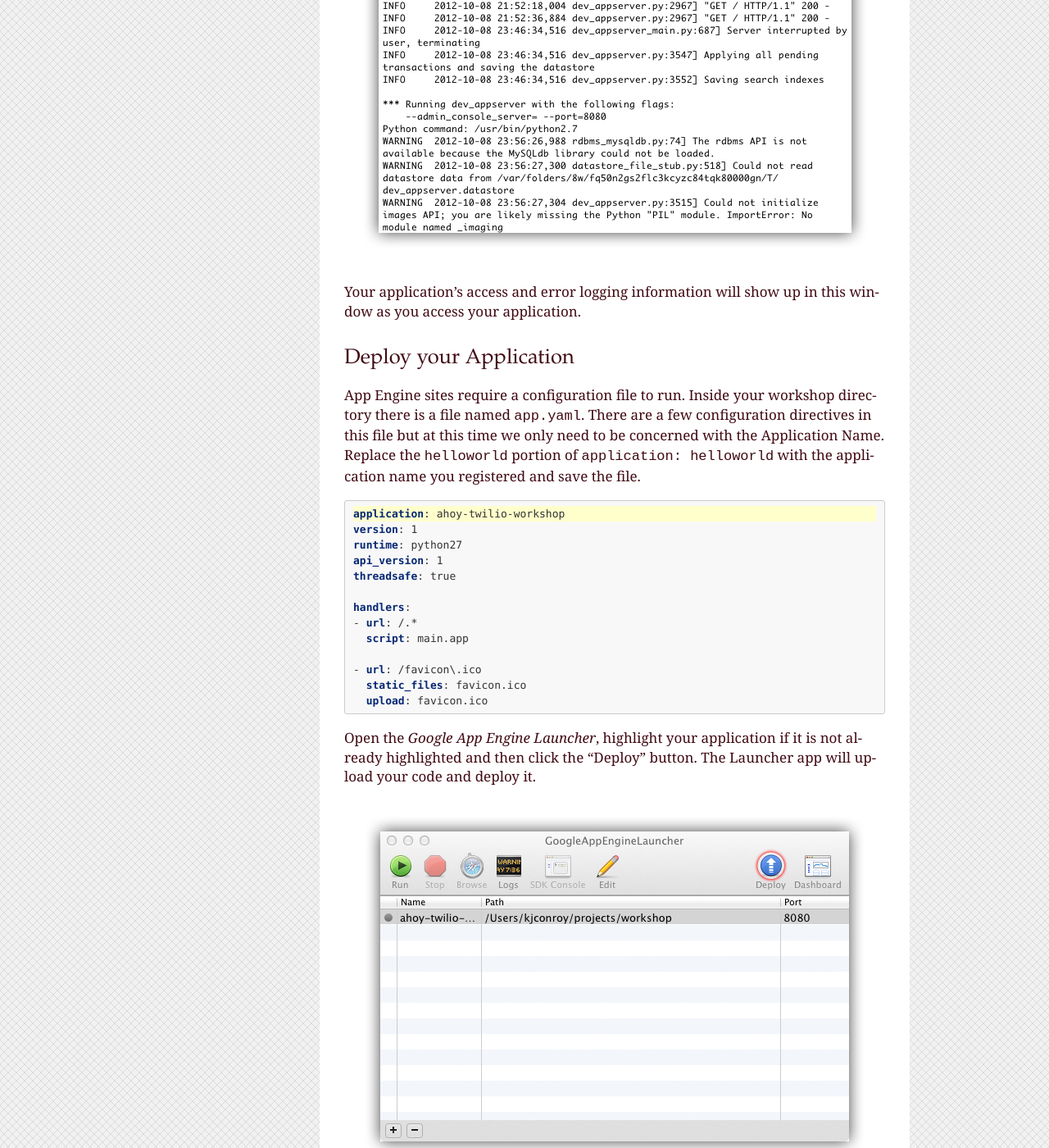
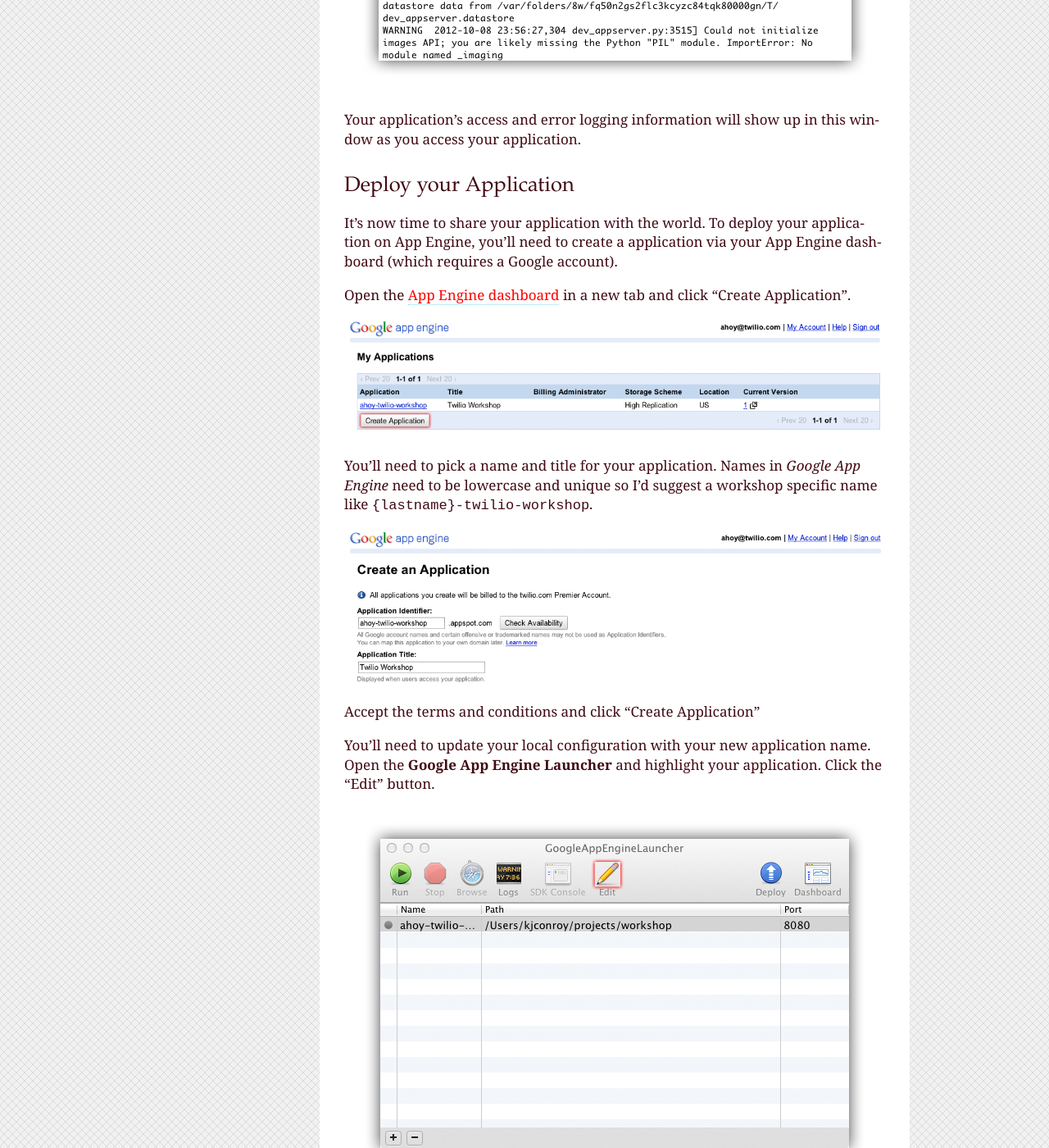
Before and after one commit to twilio/workshop, a Sphinx documentation site: the page built from docs/setup.rst, in a window 1280 px wide and 1400 px high, scrolled down 4812 px. Shown: the whole window at 82% size. Built offline with Sphinx 7.4.7, drawn with Linux system fonts in a browser that asks for light colours; some of the changed text lies outside the part shown.

Commit message:
Add instructions for 2-step authentication
Reorder deploy and edit

```diff
--- a/docs/setup.rst
+++ b/docs/setup.rst
@@ -37,12 +37,9 @@
 ---------------------------
 
 Download and unzip the `workshop materials
-<https://github.com/twilio/workshop/zipball/master>`_. You can also clone this
-repository if you have git installed.
-
-.. code-block:: bash
-
-   $ git clone https://github.com/twilio/workshop.git
+<https://github.com/twilio/workshop/zipball/master>`_. If you are familiar with
+``git``, you can also fork this repository `on Github
+<https://github.com/twilio/workshop>`_.
 
 Install a Text Editor
 ---------------------
@@ -63,11 +60,12 @@
 --------------
 
 Open up Terminal or command prompt window and type the following command. If
-you aren't sure how to launch your command prompt, ask a TA or a neighbor for help.
+you aren't sure how to launch your command prompt, ask a TA or a neighbor for
+help.
 
 .. code-block:: bash
 
-   $ python --version
+   python --version
 
 If the output contains ``Python 2.7.x``, your Python installation is ready to
 go. If not, download the installer for your operating system:
@@ -85,7 +83,7 @@
 
 .. code-block:: bash
 
-   $ python --version
+   python --version
    Python 2.7.3
 
 Install the App Engine SDK
@@ -99,23 +97,6 @@
 - `App Engine SDK OS X Installer <http://googleappengine.googlecode.com/files/GoogleAppEngineLauncher-1.7.2.dmg>`_
 - `App Engine SDK Linux/Other Platforms <http://googleappengine.googlecode.com/files/google_appengine_1.7.2.zip>`_
 
-Aside from the App Engine SDK, you'll also need to sign up for an App Engine
-account. If you already have a Google account, you're ready to go. If not, sign
-up `here <http://appengine.google.com>`_.
-
-Once logged in to your `App Engine dashboard  <http://appengine.google.com>`_,
-click "Create Application"
-
-.. image:: _static/appenginedashboard.png
-
-You'll need to pick a name and title for your application. Names in `Google App
-Engine` need to be unique so I'd suggest a workshop specific name like
-``{lastname}-twilio-workshop``.
-
-.. image:: _static/createapp.png
-
-Accept the terms and conditions and click "Create Application"
-
 Basic Application Setup
 ~~~~~~~~~~~~~~~~~~~~~~~
 
@@ -153,11 +136,11 @@
 ~~~~~~~~~~~~~~~~~~~~~~~~~~
 
 Quite often while developing applications you will encounter errors in your
-code. The `Google App Engine Launcher` helps you deal with these errors by
+code. The **Google App Engine Launcher** helps you deal with these errors by
 exposing helpful log information when running the local development
 environment.
 
-Open the `Google App Engine Launcher`. Select your application from the list
+Open the **Google App Engine Launcher**. Select your application from the list
 and click the "Logs" button. This will launch a console that outputs activity
 from your local development environment.
 
@@ -169,11 +152,33 @@
 Deploy your Application
 ~~~~~~~~~~~~~~~~~~~~~~~
 
-App Engine sites require a configuration file to run. Inside your workshop
-directory there is a file named ``app.yaml``. There are a few configuration
-directives in this file but at this time we only need to be concerned with the
-Application Name. Replace the ``helloworld`` portion of ``application:
-helloworld`` with the application name you registered and save the file.
+It's now time to share your application with the world. To deploy your
+application on App Engine, you'll need to create a application via your App
+Engine dashboard (which requires a Google account).
+
+Open the `App Engine dashboard  <http://appengine.google.com>`_ in a new tab and
+click "Create Application".
+
+.. image:: _static/appenginedashboard.png
+
+You'll need to pick a name and title for your application. Names in `Google App
+Engine` need to be lowercase and unique so I'd suggest a workshop specific name
+like ``{lastname}-twilio-workshop``.
+
+.. image:: _static/createapp.png
+
+Accept the terms and conditions and click "Create Application"
+
+You'll need to update your local configuration with your new application name.
+Open the **Google App Engine Launcher** and highlight your application. Click
+the "Edit" button.
+
+.. image:: _static/editapp.png
+
+There are a few configuration directives in this file but at
+this time we only need to be concerned with the Application Name. Replace the
+``ahoy-twilio-workshop`` portion of ``application: ahoy-twilio-workshop`` with
+the application name you registered and save the file.
 
 .. literalinclude:: ../app.yaml
    :language: yaml
@@ -184,6 +189,16 @@
 upload your code and deploy it.
 
 .. image:: _static/deployapp.png
+
+You'll be asked to sign in with your Google account.
+
+.. note::
+
+   If you use `2-Step Verification
+   <http://support.google.com/accounts/bin/answer.py?hl=en&answer=180744>`_,
+   you'll need to create an application-specific password to authorize your
+   account. You generate these on the `Authorizing applications & sites page
+   <https://www.google.com/accounts/IssuedAuthSubTokens>`_.
 
 The Launcher app will also output progress information in to the Log:
 
```
Also changed, not shown: other parts of docs/setup.rst (+2 -0 lines), docs/_static/addapp.png (added), docs/_static/editapp.png (added).
